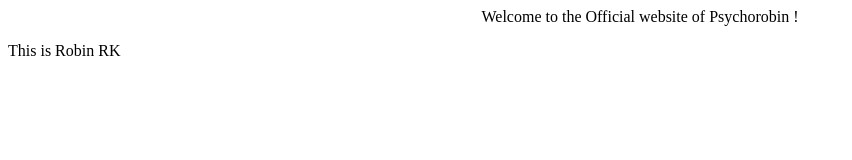
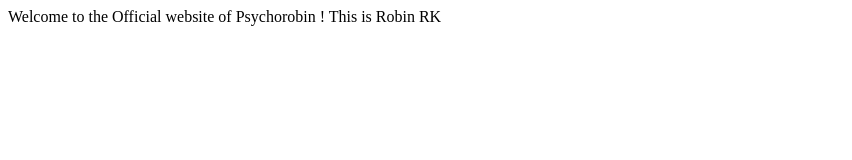
Before and after one commit to psychorobin/psychorobin.github.io, a plain HTML site: page index.html in a window 1280 px wide. Shown: the whole page, without its empty margins (0-852 px from the left). Drawn offline with Linux system fonts and the light colour scheme.

Commit message:
Update index.html

```diff
--- a/index.html
+++ b/index.html
@@ -1,10 +1,4 @@
-<html>
-<body>
-<center>
-<p>
+<div>
 Welcome to the Official website of Psychorobin !
-</p>
-</center>
-</body>
-</html>
 This is Robin RK
+</div>
```
